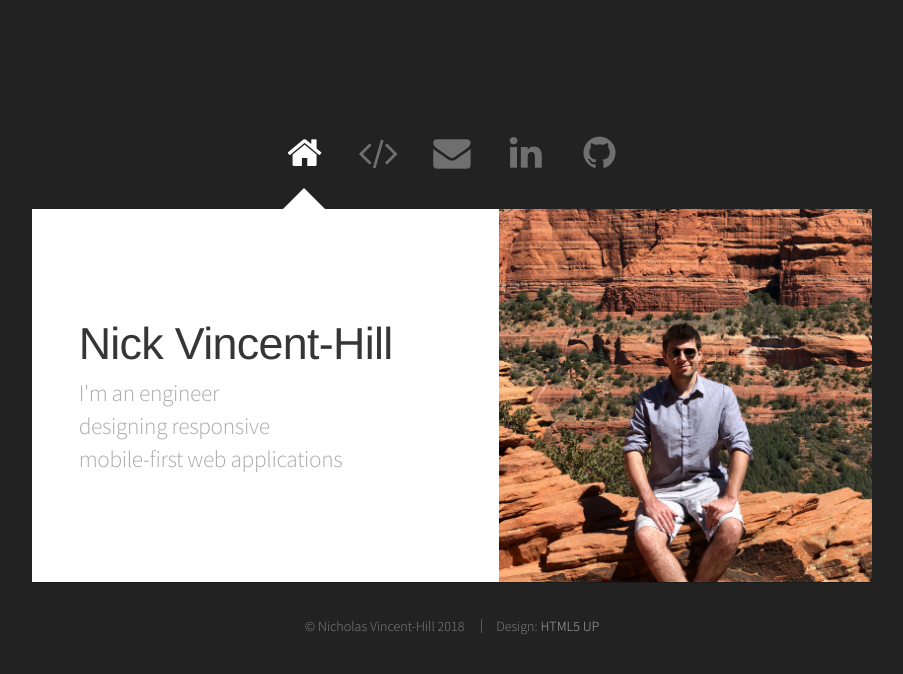
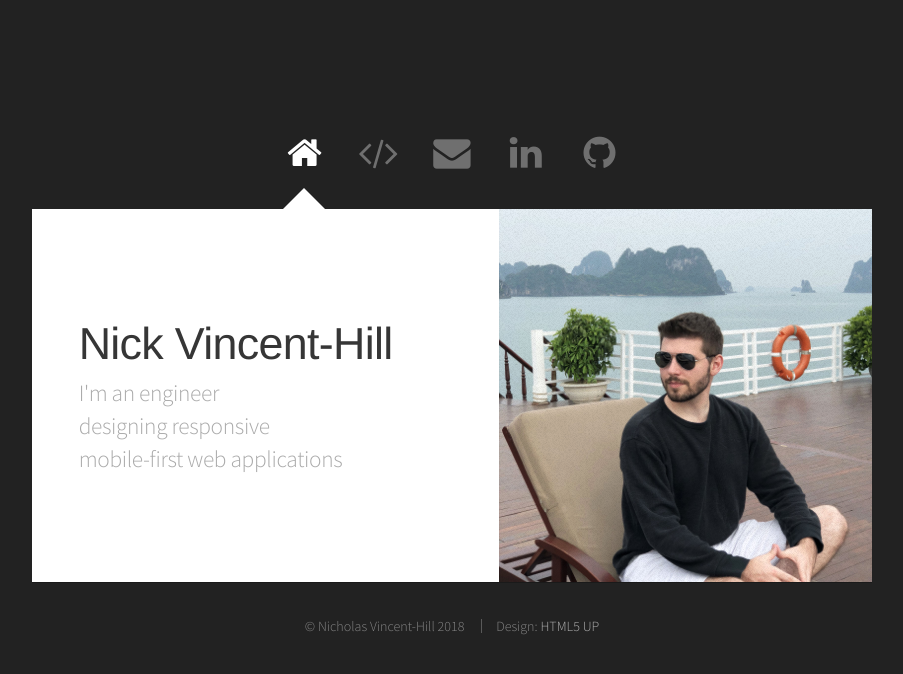
Before and after one commit to nvincenthill/Nicholas-Vincent-Hill-2.0, a website: page build/index.html in a window 1280 px wide. Shown: the whole page, without its empty margins (188-1091 px from the left). Drawn offline with Linux system fonts and the light colour scheme.

Commit message:
Update headshot

```diff
--- a/build/index.html
+++ b/build/index.html
@@ -47,7 +47,7 @@
 
 						</div>
 					</a>
-					<img src="images/headshot.png" alt="" />
+					<img src="images/headshot2.jpg" alt="" />
 				</div>
 			</article>
 
```
Also changed, not shown: build/images/headshot2.jpg (added).
